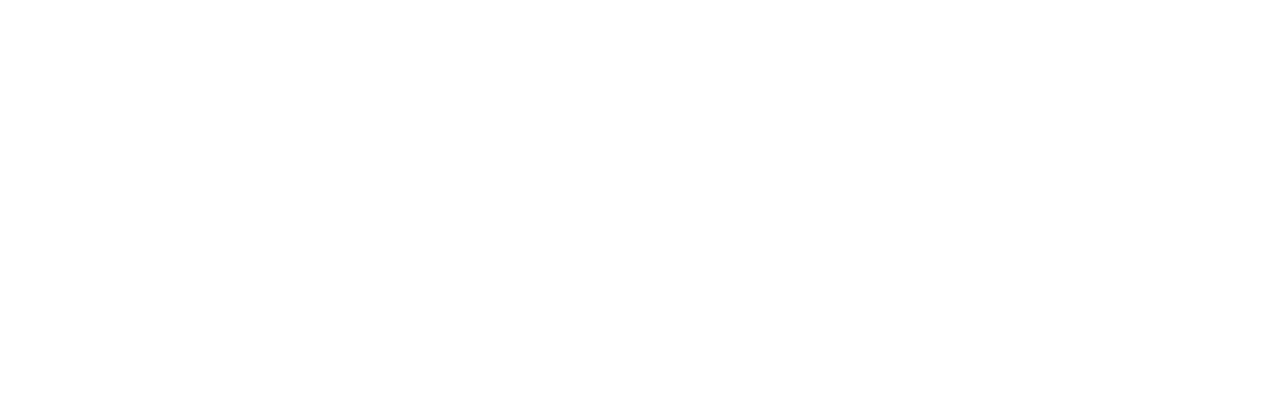
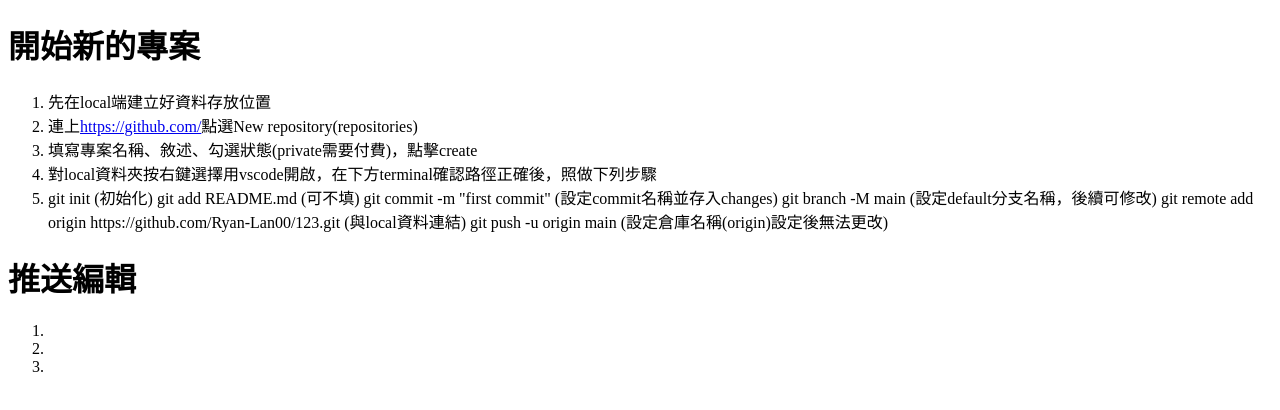
Before and after one commit to Ryan-Lan00/test, a plain HTML site: page index.html in a window 1280 px wide. Drawn offline with Linux system fonts and the light colour scheme.

Commit message:
0317 reg update

```diff
--- a/index.html
+++ b/index.html
@@ -7,6 +7,28 @@
     <title>Document</title>
 </head>
 <body>
-
+    <h1>開始新的專案</h1>
+    <p>
+        <ol>
+            <li>先在local端建立好資料存放位置</li>
+            <li>連上<a href="https://github.com/">https://github.com/</a>點選New repository(repositories)</li>
+            <li>填寫專案名稱、敘述、勾選狀態(private需要付費)，點擊create</li>
+            <li>對local資料夾按右鍵選擇用vscode開啟，在下方terminal確認路徑正確後，照做下列步驟</li>
+            <li>git init (初始化)
+                git add README.md (可不填)
+                git commit -m "first commit" (設定commit名稱並存入changes)
+                git branch -M main (設定default分支名稱，後續可修改)
+                git remote add origin https://github.com/Ryan-Lan00/123.git (與local資料連結)
+                git push -u origin main (設定倉庫名稱(origin)設定後無法更改)</li>
+        </ol>
+    </p>
+    <h1>推送編輯</h1>
+        <p>
+            <ol>
+                <li></li>
+                <li></li>
+                <li></li>
+            </ol>
+        </p>
 </body>
 </html>
```
